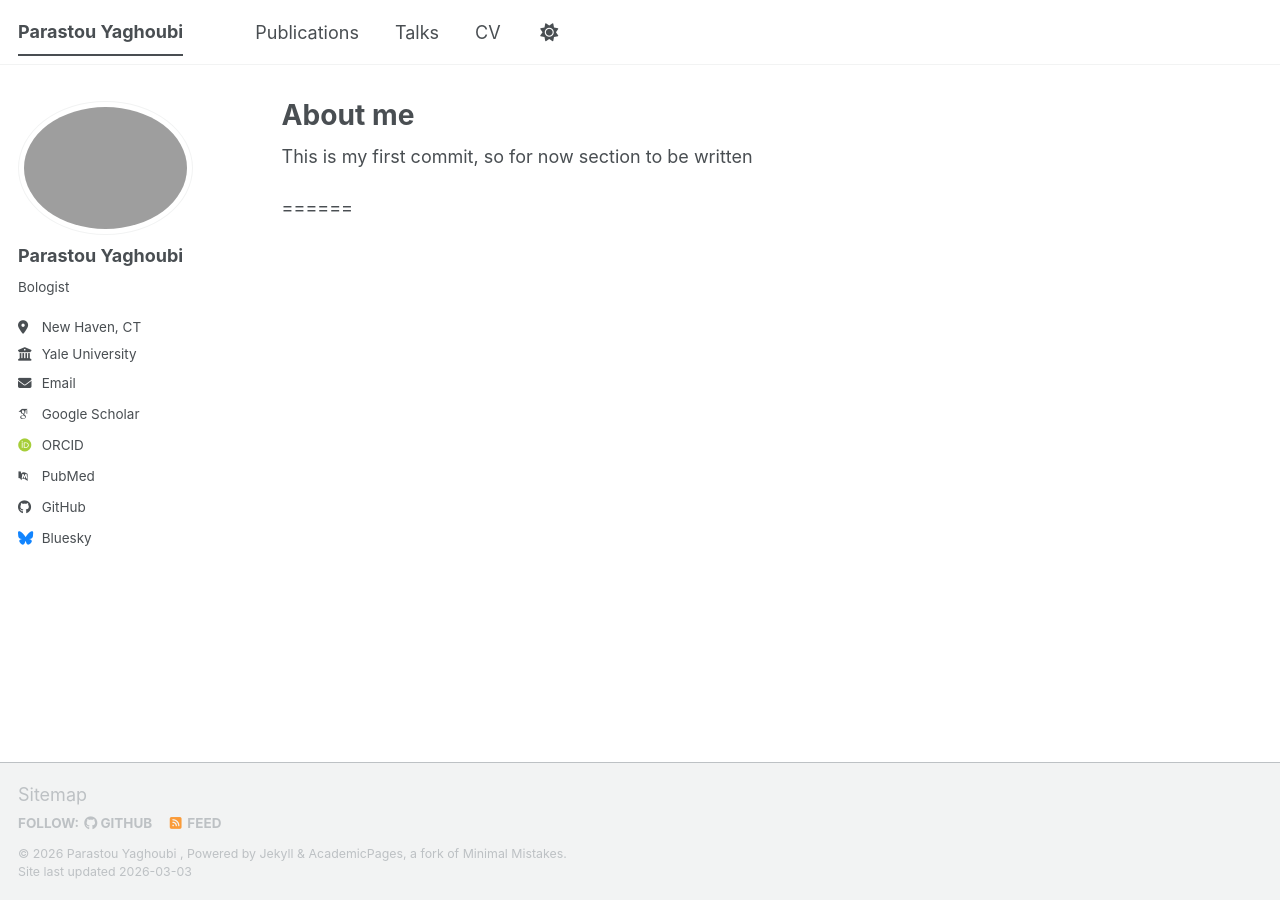
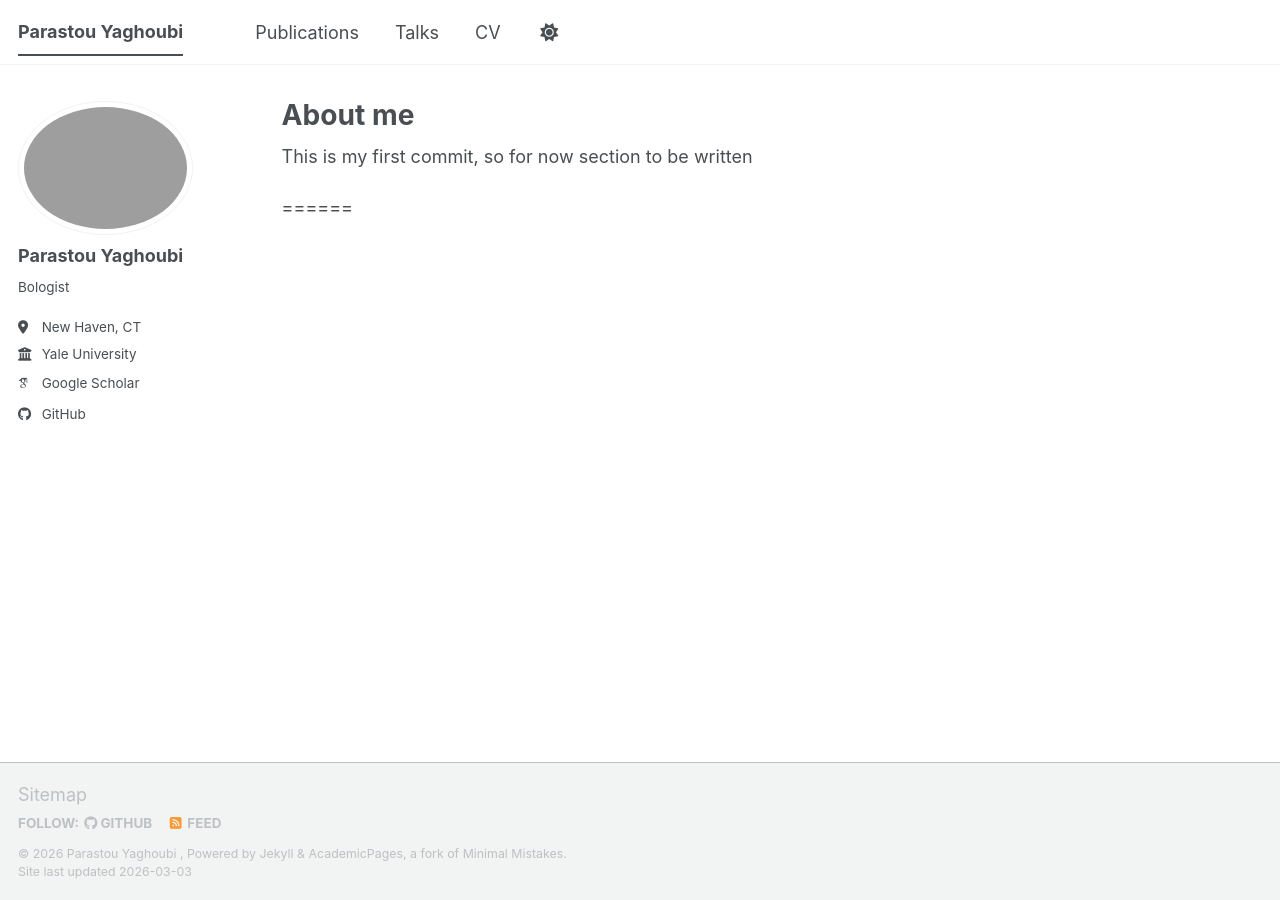
Before and after one commit to parastou-yaghoubi/parastou-yaghoubi.github.io, a Jekyll site: the page built from _pages/about.md, in a window 1280 px wide. Built offline with Jekyll 4.4.1, drawn with Linux system fonts in a browser that asks for light colours; some web fonts are replaced; a script bundle is joined from its source files by our own code; library files that are not in the unit come from our copies; a file with an impossible date is left out; some of the changed lines change nothing that is shown.

Commit message:
changed links in _config.yml

```diff
--- a/_config.yml
+++ b/_config.yml
@@ -23,25 +23,25 @@
 #               Additional customization can be done by editing /_includes/author-profile.html
 author:
   # Biographic information
-  avatar           : "placeholder_photo.jpeg"
+  avatar           : #"placeholder_photo.jpeg"
   name             : "Parastou Yaghoubi"
   pronouns         : # example: "she/her"
   bio              : "Bologist"
   location         : "New Haven, CT"
   employer         : "Yale University"
   uri              : # URL
-  email            : "private for now"
+  email            : #"private for now"
 
   # Academic websites
   academia         : # URL
   arxiv            : # URL - Update with the correct link to your profile
-  googlescholar    : "https://scholar.google.com/citations?user=PS_CX0AAAAAJ"
+  googlescholar    : "https://scholar.google.com/citations?user=qNDrMqcAAAAJ&hl=en"
   inspire-hep      : # URL
   impactstory      : # URL
-  orcid            : "https://orcid.org/yourorcidurl"
+  orcid            : #"https://orcid.org/yourorcidurl"
   semantic         : # URL
   ssrn             : # URL
-  pubmed           : "https://www.ncbi.nlm.nih.gov/pubmed/?term=john+snow"
+  pubmed           : #"https://www.ncbi.nlm.nih.gov/pubmed/?term=john+snow"
   researchgate     : # URL
   scopus           : # URL
   zotero           : # URL
@@ -57,7 +57,7 @@
 
   # Social media
   artstation       : # Username
-  bluesky          : "bsky.app" # Replace this with you Bluesky username
+  bluesky          : #"bsky.app" # Replace this with you Bluesky username
   facebook         : # Username
   flickr           : # Username
   foursquare       : # Username
```
